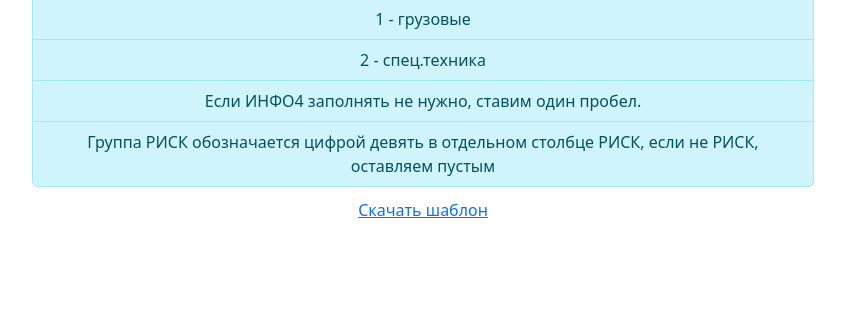
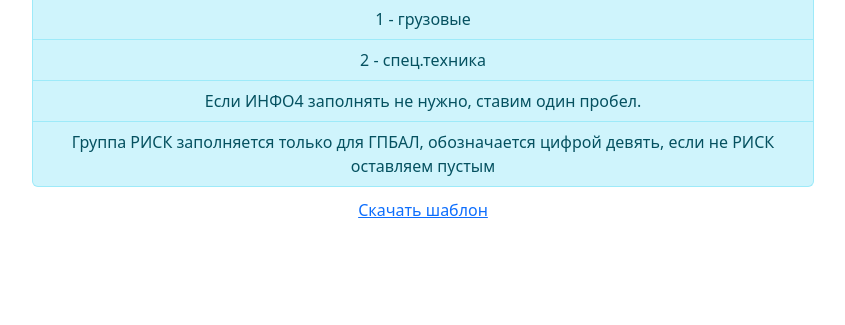
Before and after one commit to belousovsergey56/gurtam, a Flask app: page /export in a window 1280 px wide. Shown: the part 373-698 px from the top of the page, without its empty margins (217-1062 px from the left). Run offline with Flask 3, Linux system fonts and the light colour scheme; some libraries are stand-ins or nearby versions.

Commit message:
fix info

```diff
--- a/templates/export_fms4.html
+++ b/templates/export_fms4.html
@@ -21,7 +21,7 @@
     <li class="list-group-item list-group-item-info">1 - грузовые</li>
     <li class="list-group-item list-group-item-info">2 - спец.техника</li>
     <li class="list-group-item list-group-item-info">Если ИНФО4 заполнять не нужно, ставим один пробел.</li>
-    <li class="list-group-item list-group-item-info">Группа РИСК обозначается цифрой девять в отдельном столбце РИСК, если не РИСК, оставляем пустым</li>
+    <li class="list-group-item list-group-item-info">Группа РИСК заполняется только для ГПБАЛ, обозначается цифрой девять, если не РИСК оставляем пустым</li>
     <!-- <li class="list-group-item list-group-item-danger"></li> -->
   </ul>
   <a href="/static/excel_template.xlsx" download="">Скачать шаблон</a>
```
